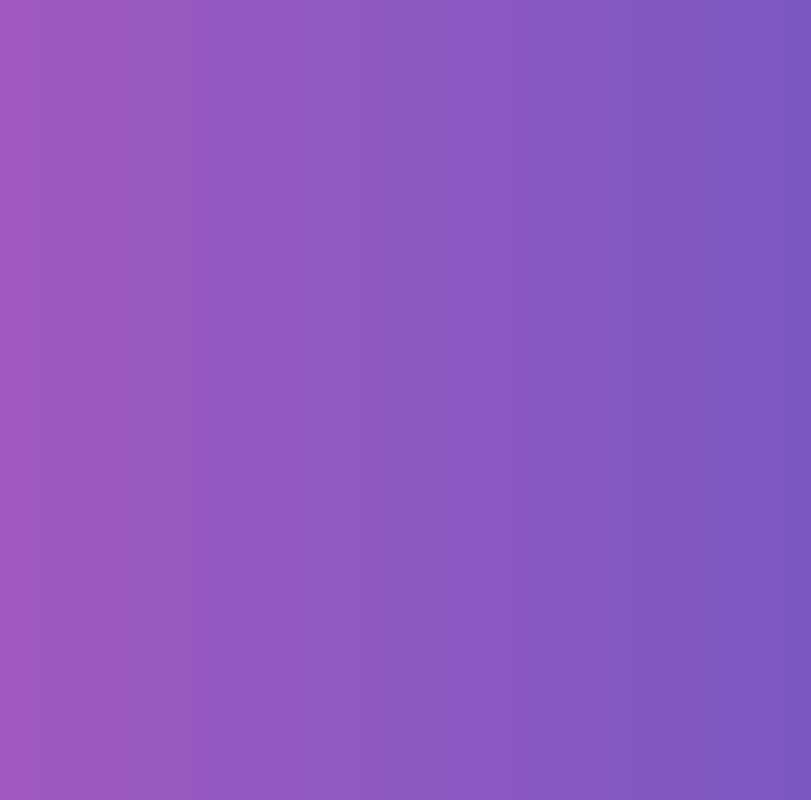
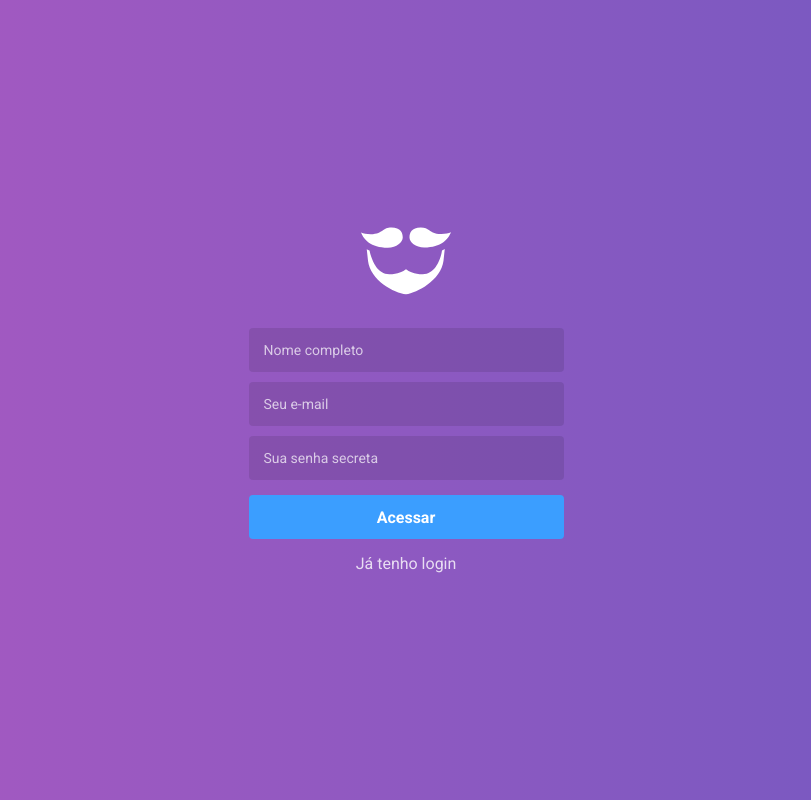
Before and after one commit to rafaelitajahy/bootcamp-modulo09, a React (Create React App) app: page /register in a window 1280 px wide. Shown: the whole page, without its empty margins (234-1045 px from the left). Built offline with nearby package versions, Linux system fonts and the light colour scheme.

Commit message:
Add estilização da autenticação

```diff
--- a/package.json
+++ b/package.json
@@ -4,6 +4,7 @@
   "private": true,
   "dependencies": {
     "history": "^4.10.1",
+    "polished": "^3.4.1",
     "prop-types": "^15.7.2",
     "react": "^16.10.1",
     "react-dom": "^16.10.1",
--- a/src/pages/SignIn/index.js
+++ b/src/pages/SignIn/index.js
@@ -2,7 +2,6 @@
 import { Link } from 'react-router-dom';
 
 import logo from '~/assets/logo.svg';
-// import { Container } from './styles';
 
 export default function SignIn() {
   return (
--- a/src/pages/SignUp/index.js
+++ b/src/pages/SignUp/index.js
@@ -1,7 +1,21 @@
 import React from 'react';
+import { Link } from 'react-router-dom';
 
-// import { Container } from './styles';
+import logo from '~/assets/logo.svg';
 
 export default function SignUp() {
-  return <div />;
+  return (
+    <>
+      <img src={logo} alt="GoBarber" />
+
+      <form>
+        <input placeholder="Nome completo" />
+        <input type="email" placeholder="Seu e-mail" />
+        <input type="password" placeholder="Sua senha secreta" />
+
+        <button type="submit">Acessar</button>
+        <Link to="/">Já tenho login</Link>
+      </form>
+    </>
+  );
 }
--- a/src/pages/_layouts/auth/index.js
+++ b/src/pages/_layouts/auth/index.js
@@ -1,10 +1,14 @@
 import React from 'react';
 import PropTypes from 'prop-types';
 
-import { Wrapper } from './styles';
+import { Wrapper, Content } from './styles';
 
 export default function AuthLayout({ children }) {
-  return <Wrapper>{children}</Wrapper>;
+  return (
+    <Wrapper>
+      <Content>{children}</Content>
+    </Wrapper>
+  );
 }
 
 AuthLayout.propTypes = {
--- a/src/pages/_layouts/auth/styles.js
+++ b/src/pages/_layouts/auth/styles.js
@@ -1,6 +1,63 @@
 import styled from 'styled-components';
+import { darken } from 'polished';
 
 export const Wrapper = styled.div`
   height: 100%;
   background: linear-gradient(-90deg, #7159c1, #ab59c1);
+  display: flex;
+  justify-content: center;
+  align-items: center;
 `;
+
+export const Content = styled.div`
+  width: 100%;
+  max-width: 315px;
+  text-align: center;
+
+  form {
+    display: flex;
+    flex-direction: column;
+    margin-top: 30px;
+
+    input {
+      background: rgba(0, 0, 0, 0.1);
+      border: 0;
+      border-radius: 4px;
+      height: 44px;
+      padding: 0 15px;
+      color: #fff;
+      margin: 0 0 10px;
+
+      &::placeholder {
+        color: rgba(255, 255, 255, 0.7);
+      }
+    }
+
+    button {
+      margin: 5px 0 0;
+      height: 44px;
+      background: #3b9eff;
+      font-weight: bold;
+      color: #fff;
+      border: 0;
+      border-radius: 4px;
+      font-size: 16px;
+      transition: background 0.2s;
+
+      &:hover {
+        background: ${darken(0.03, '#3b9eff')};
+      }
+    }
+
+    a {
+      color: #fff;
+      margin-top: 15px;
+      font-size: 16px;
+      opacity: 0.8;
+
+      &:hover {
+        opacity: 1;
+      }
+    }
+  }
+`;
```
Also changed, not shown: 1 other file (tests, documents, lock files or other folders).
